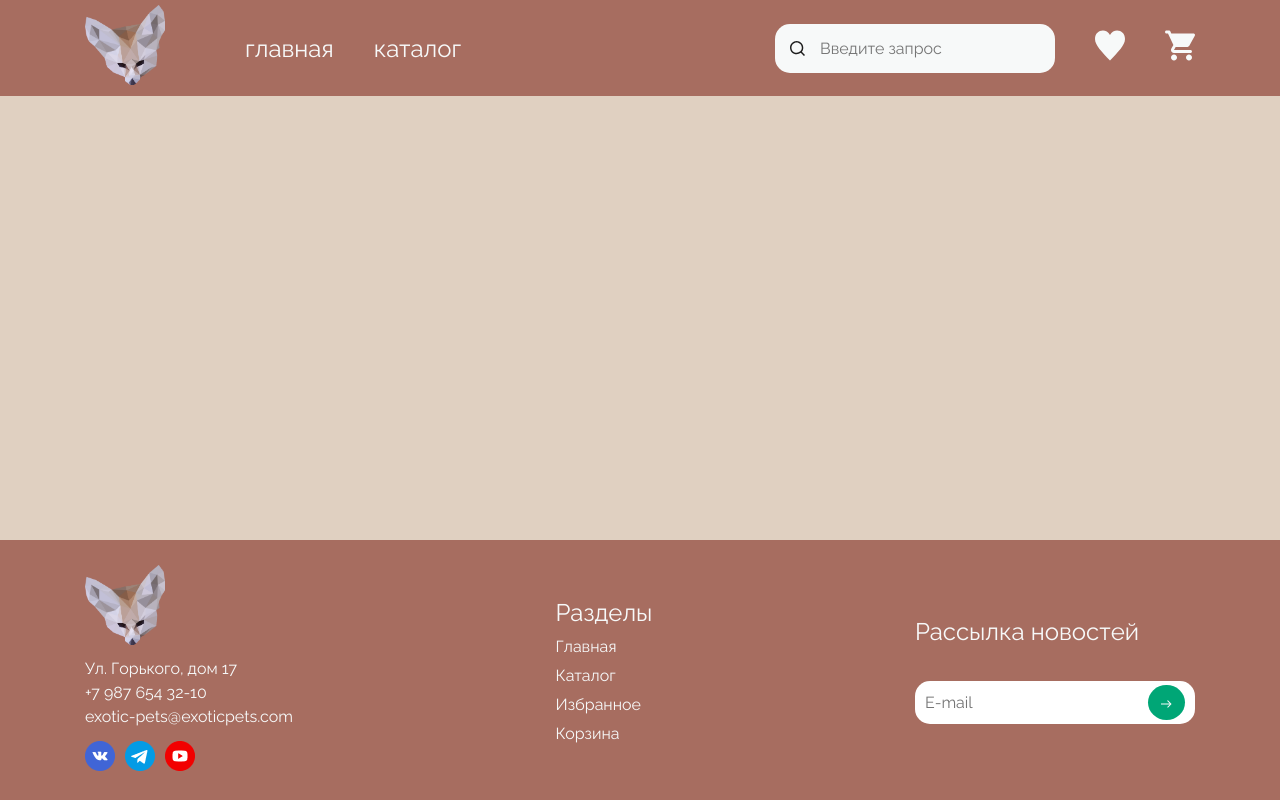
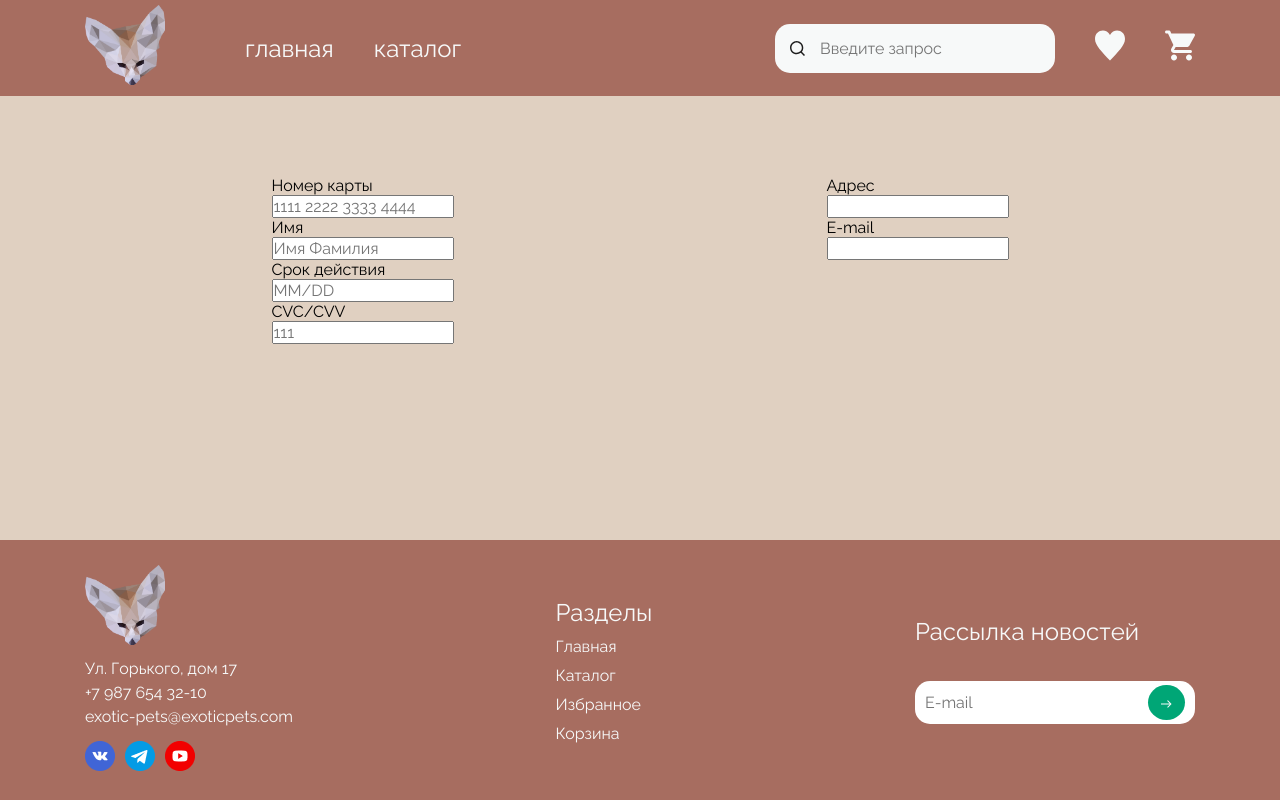
Before and after one commit to algorithm-ssau/exotic-pets-catalogue, a React (Create React App) app in the folder client/my-app/: page /cart in a window 1280 px wide. Built offline with nearby package versions, Linux system fonts and the light colour scheme.

Commit message:
F19 fixed payment components

```diff
--- a/client/my-app/src/pages/cart_page/el/Card/index.tsx
+++ b/client/my-app/src/pages/cart_page/el/Card/index.tsx
@@ -1,19 +1,29 @@
 import * as React from 'react';
+
+import Input from '../Input';
 
 import './index.css';
 
 const Card = () => {
     return (
        <div className="card">
-        <span className="card-number"></span>
-        {/* место для компонента */}
-        <span className="cardholder"></span>
-        {/* место для компонента */}
+        <span className="card-number">Номер карты</span>
+        <Input
+           holder="1111 2222 3333 4444"
+        />
+        <span className="cardholder">Имя</span>
+        <Input
+           holder="Имя Фамилия"
+        />
         <div className="date-and-cvc">
-            <span className="validaty-period"></span>
-            {/* место для компонента */}
-            <span className="cvc"></span>
-            {/* место для компонента */}
+            <span className="validaty-period">Срок действия</span>
+            <Input
+                holder="MM/DD"
+            />
+            <span className="cvc">CVC/CVV</span>
+            <Input
+                holder="111"
+            />
         </div>
        </div>
     )
--- /dev/null
+++ b/client/my-app/src/pages/cart_page/el/Input/index.tsx
@@ -0,0 +1,15 @@
+import * as React from 'react';
+import './index.css';
+
+interface IInput {
+    holder: string;
+}
+const Input = ({ holder }: IInput) => {
+    return (
+        <div className="input-component">
+            <input className="input-component-text" type="text" placeholder={holder} />
+        </div>
+    );
+}
+
+export default Input;
--- a/client/my-app/src/pages/cart_page/el/Payment/index.css
+++ b/client/my-app/src/pages/cart_page/el/Payment/index.css
@@ -0,0 +1,4 @@
+.payment {
+    display: flex;
+    justify-content: space-around;
+}
--- a/client/my-app/src/pages/cart_page/el/Payment/index.tsx
+++ b/client/my-app/src/pages/cart_page/el/Payment/index.tsx
@@ -1,6 +1,7 @@
 import * as React from 'react';
 
 import Card from '../Card';
+import Input from '../Input';
 
 import './index.css';
 
@@ -12,7 +13,14 @@ const Payment = () => {
                 />
             </div>
             <div className="right-payment">
-
+                <span className="address">Адрес</span>
+                <Input
+                    holder=""
+                />
+                <span className="email">E-mail</span>
+                <Input
+                    holder=""
+                />
             </div>
         </form>
     )
```
Also changed, not shown: client/my-app/src/pages/cart_page/el/Input/index.css (added).
